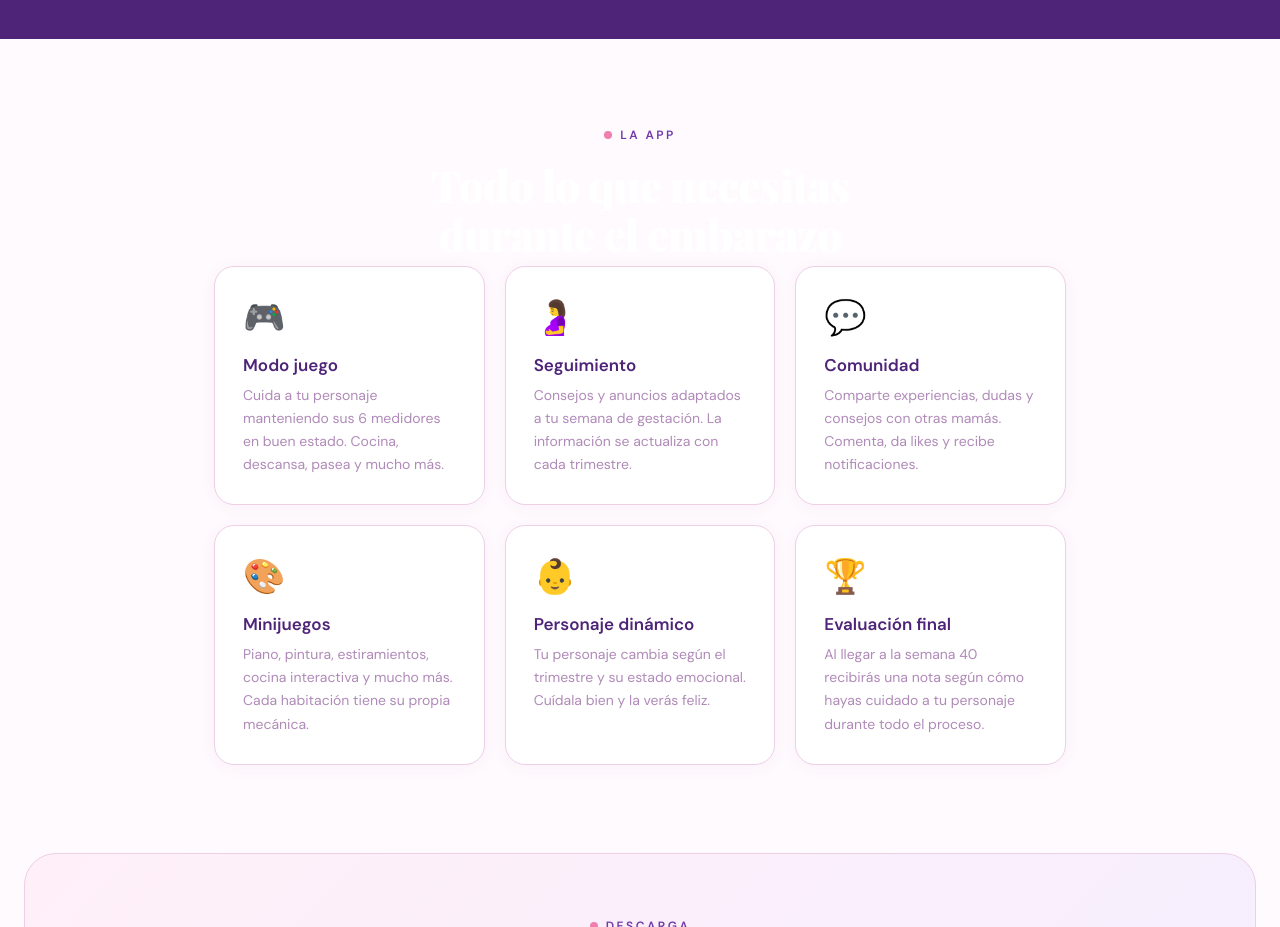
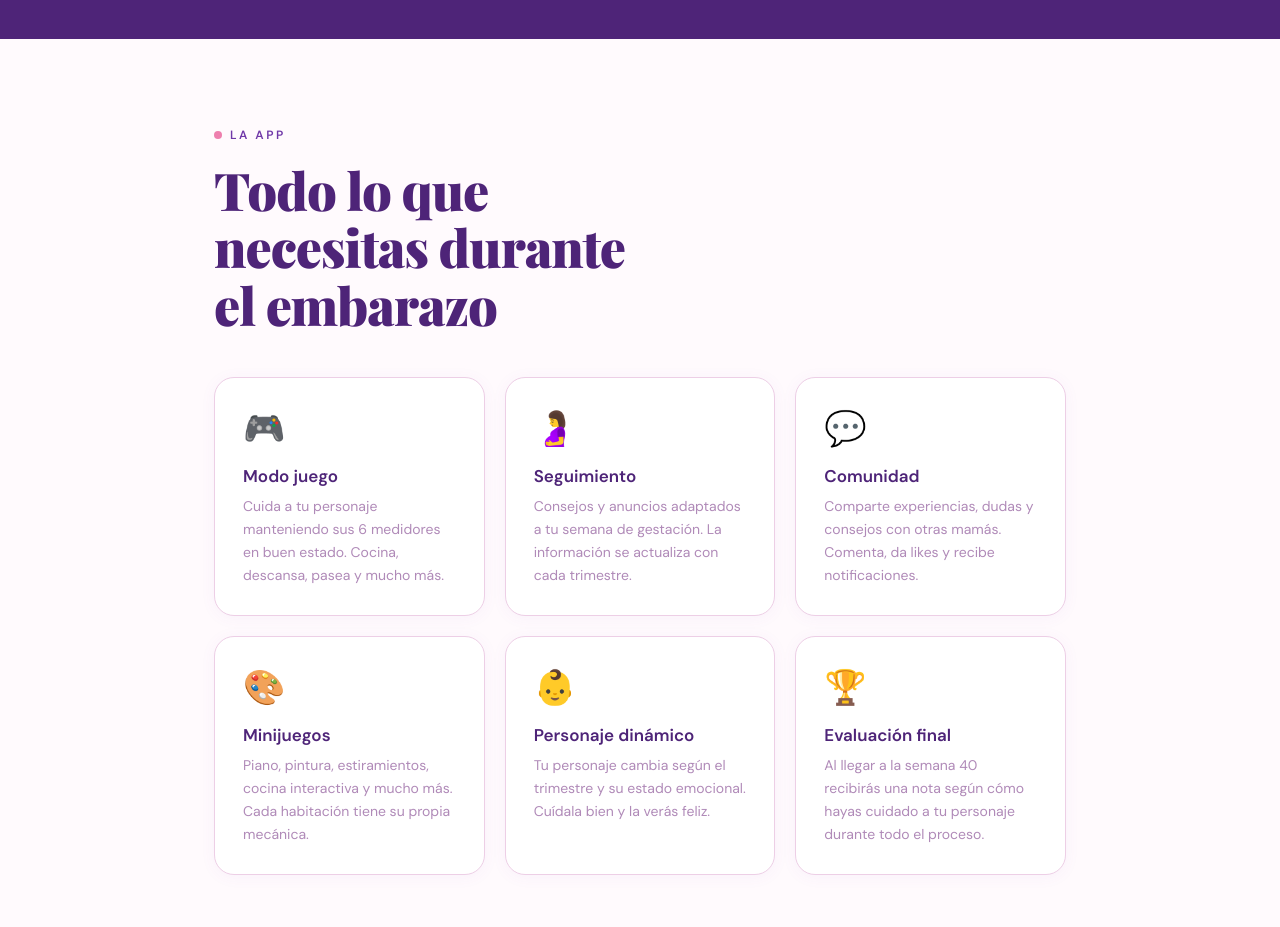
Before and after one commit to Iria141/damagotchi_web, a plain HTML site: page index.html in a window 1280 px wide. Shown: the part 1160-2087 px from the top of the page. Drawn offline with nearby package versions, Linux system fonts and the light colour scheme.

```diff
--- a/index.html
+++ b/index.html
@@ -519,8 +519,8 @@
   </div>
 
   <section id="caracteristicas">
-    <div class="section-label" style="justify-content:center">La app</div>
-    <h2 style="font-family:'Playfair Display',serif;font-size:clamp(28px,5vw,44px);font-weight:900;color:white;text-align:center;margin-bottom:8px;letter-spacing:-1px;">Todo lo que necesitas<br>durante el embarazo</h2>
+    <div class="section-label">La app</div>
+    <h2>Todo lo que<br>necesitas durante<br>el embarazo</h2>
 
     <div class="features-grid">
       <div class="feature-card">
```
